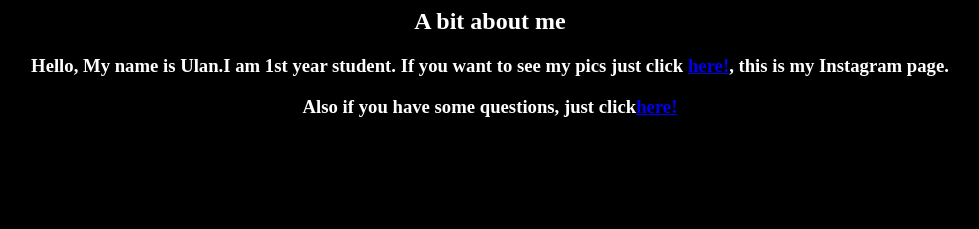
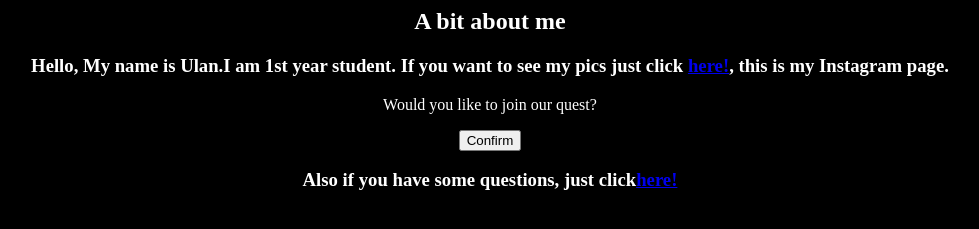
Before and after one commit to Uulik/shhh, a plain HTML site: page index.html in a window 1280 px wide. Shown: the part 447-676 px from the top of the page, without its empty margins (150-1129 px from the left). Drawn offline with Linux system fonts and the light colour scheme.

Commit message:
Update index.html

```diff
--- a/index.html
+++ b/index.html
@@ -42,6 +42,8 @@ Hello, My name is Ulan.I am 1st year student. If you want to see my pics just cl
 	</font>
 	<font color="white">
 <center>
+<p>Would you like to join our quest?</p>
+<button class="joinBtn">Confirm</button>
 <h3>
  Also if you have some questions, just click<a href="https://instagram.com/uu_lik?igshid=YmMyMTA2M2Y" target="_blank">here!</a>
 </h3>
```
